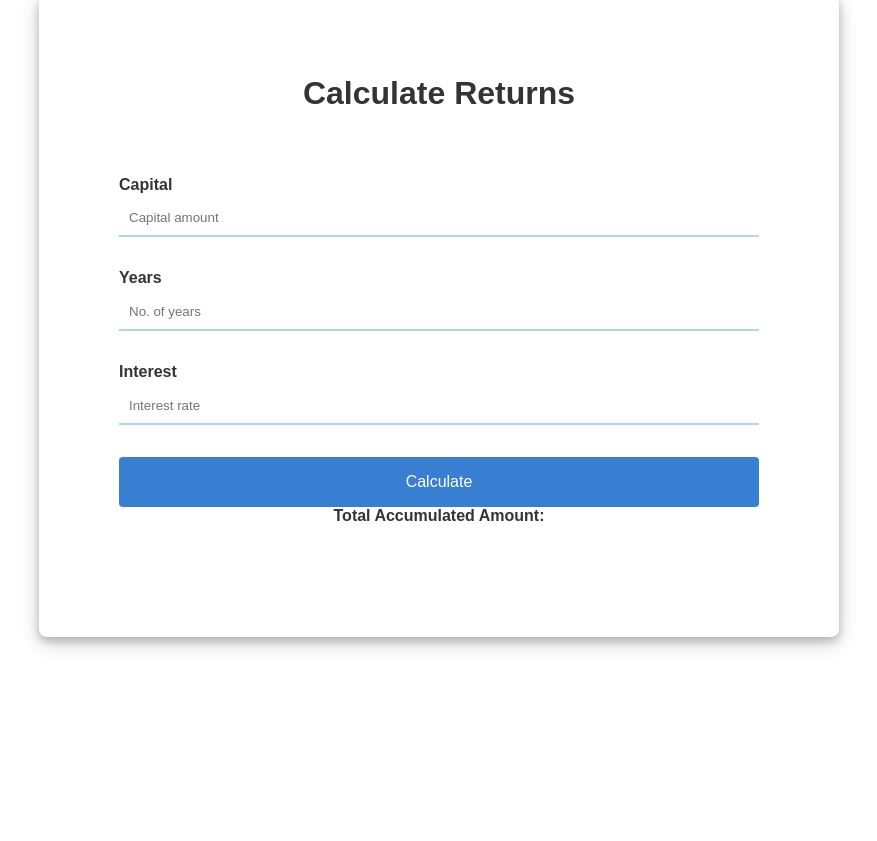
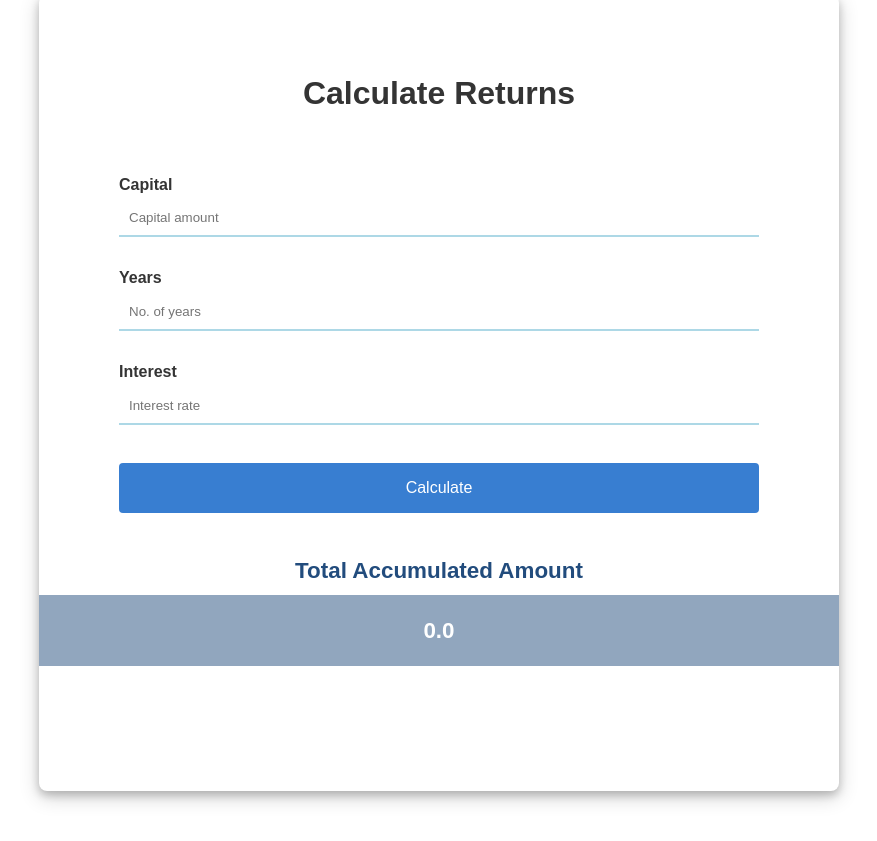
Before and after one commit to kronoxm/100xBootcamp, a website: page Basics/warmingUp/zerodhaHero/index.html in a window 1280 px wide. Shown: the part 961-1802 px from the top of the page, without its empty margins (201-1078 px from the left). Before the commit the page ends 1758 px from the top, so only its background shows below. Drawn offline with Linux system fonts and the light colour scheme.

Commit message:
prereq:warm-up:complete

```diff
--- a/Basics/warmingUp/zerodhaHero/index.html
+++ b/Basics/warmingUp/zerodhaHero/index.html
@@ -41,44 +41,19 @@
     <section class="calc-returns">
       <p class="returns-header">Calculate Returns</p>
       <form method="post" id="returns-form" name="returns-form">
-        <div>
-          <label for="capital">Capital</label>
-          <input
-            type="number"
-            placeholder="Capital amount"
-            id="capital"
-            name="capital"
-          />
-        </div>
-        <div>
-          <label for="years">Years</label>
-          <input
-            type="number"
-            placeholder="No. of years"
-            id="years"
-            name="years"
-          />
-        </div>
-        <div>
-          <label for="interest">Interest</label>
-          <input
-            type="number"
-            placeholder="Interest rate"
-            id="interest"
-            name="interest"
-          />
-        </div>
-        <div>
-          <input
-            type="submit"
-            value="Calculate"
-            name="submit"
-            id="calc-returns-btn"
-          />
-        </div>
+        <label for="capital">Capital</label>
+        <input type="number" placeholder="Capital amount" id="capital" />
+        <label for="years">Years</label>
+        <input type="number" placeholder="No. of years" id="years" />
+        <label for="interest">Interest</label>
+        <input type="number" placeholder="Interest rate" id="interest" />
+        <button type="button" onclick="getVals()" id="calc-returns-btn">
+          Calculate
+        </button>
       </form>
-      <div>
-        <b>Total Accumulated Amount: </b> <label id="final-amount"></label>
+      <div class="final-amount-div">
+        <p>Total Accumulated Amount</p>
+        <div id="final-amount">0.0</div>
       </div>
     </section>
 
--- a/Basics/warmingUp/zerodhaHero/index.js
+++ b/Basics/warmingUp/zerodhaHero/index.js
@@ -1,8 +1,23 @@
-const form = document.forms["returns-form"];
+function numberWithCommas(x) {
+  return x.toString().replace(/\B(?=(\d{3})+(?!\d))/g, ",");
+}
 
-const getVals = (e) => {
-  e.preventDefault();
-  const capital = this.capital.value;
-  return capital;
+const getVals = () => {
+  const values = Array.from(
+    document.querySelectorAll("#returns-form input")
+  ).reduce(
+    (acc, inp) => ({ ...acc, [inp.id]: parseFloat(inp.value) || 0 }),
+    {}
+  );
+
+  if (Object.values(values).some((value) => value === 0)) {
+    alert("Please fill in all fields before calculating.");
+    return;
+  }
+
+  const finalAmount =
+    values.capital * (1 + values.interest / 100) ** values.years;
+  document.getElementById("final-amount").innerText = `$${numberWithCommas(
+    finalAmount.toFixed(2)
+  )}`;
 };
-form.addEventListener("submit", getVals);
--- a/Basics/warmingUp/zerodhaHero/styles.css
+++ b/Basics/warmingUp/zerodhaHero/styles.css
@@ -161,3 +161,23 @@ label {
 .calc-returns-btn:hover {
   background-color: #224c7d;
 }
+
+.final-amount-div {
+  padding: 2em 0;
+  align-items: center;
+  font-size: 1.4em;
+}
+
+.final-amount-div > p {
+  margin-bottom: 0.5em;
+  color: #224c7d;
+  font-weight: 700;
+}
+
+#final-amount {
+  padding: 1em;
+  width: 100%;
+  font-weight: bold;
+  color: white;
+  background-color: #91a6be;
+}
```
Also changed, not shown: 2 other files.
